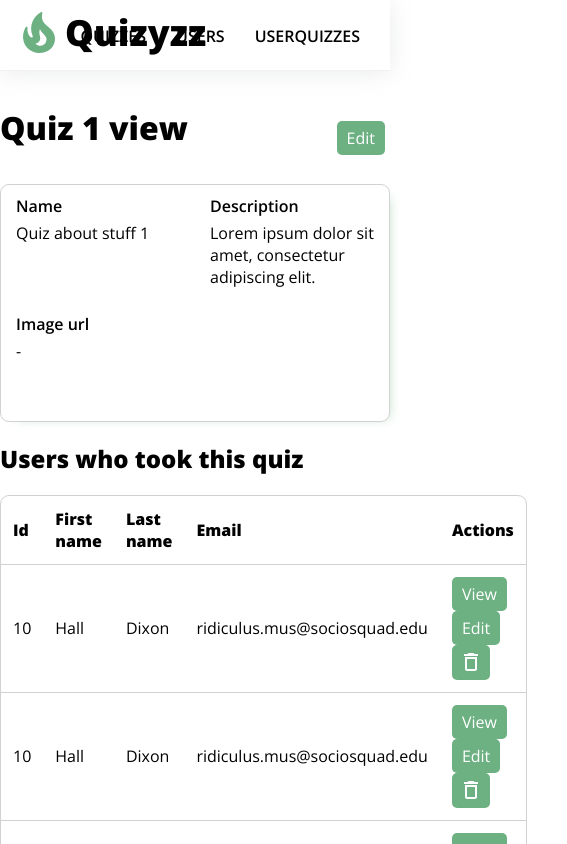
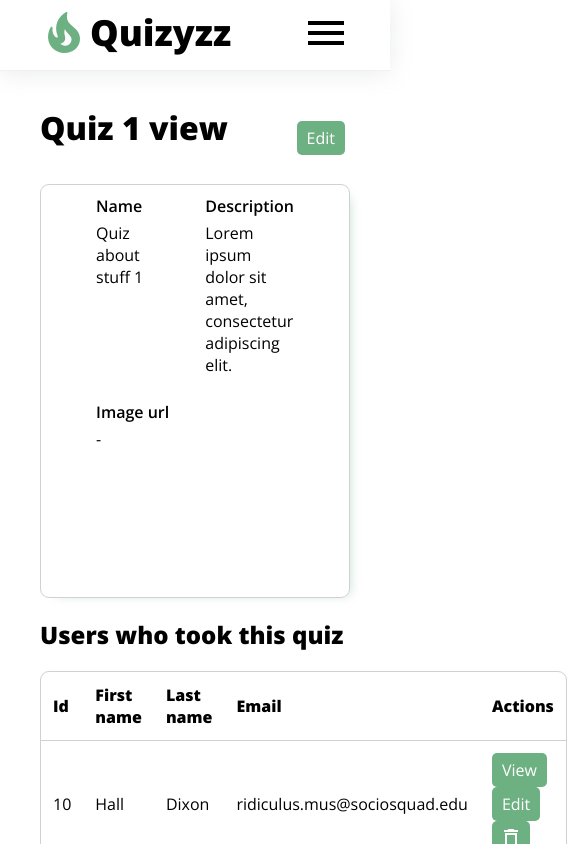
Before and after one commit to lukaskup/quiz-app, a React (Create React App) app: page /quiz/view/1 in a window 390 px wide. Shown: the top 844 px of the page, 567 px wide, since content can reach past the window. Built offline with nearby package versions, Linux system fonts and the light colour scheme.

Commit message:
some bug fixes

```diff
--- a/package.json
+++ b/package.json
@@ -21,6 +21,7 @@
     "react-i18next": "^11.12.0",
     "react-router-dom": "^5.3.0",
     "react-scripts": "4.0.3",
+    "react-select": "^5.2.1",
     "react-svg": "^14.0.17",
     "styled-components": "^5.3.1",
     "typescript": "^4.1.2",
--- a/src/App.styled.ts
+++ b/src/App.styled.ts
@@ -45,6 +45,7 @@ export const Container = styled.div`
     max-width: 1200px;
     margin-left: auto;
     margin-right: auto;
+    padding: 0 40px;
 `;
 
 export const Table = styled.table`
--- a/src/components/Navigation/Navigation.styled.ts
+++ b/src/components/Navigation/Navigation.styled.ts
@@ -2,7 +2,7 @@ import styled from 'styled-components';
 
 export const NavigationContainer = styled.nav`
     height: 40px;
-    padding: 15px;
+    padding: 15px 0;
     border-bottom: 1px solid #f1f1f1;
     box-shadow: rgba(149, 157, 165, 0.2) 0 2px 24px;
 
@@ -12,7 +12,7 @@ export const NavigationContainer = styled.nav`
 
         .logo-icon {
             position: absolute;
-            left: 0;
+            left: 40px;
             bottom: 2px;
 
             svg {
@@ -31,7 +31,7 @@ export const NavigationContainer = styled.nav`
 
     .navi-links {
         position: absolute;
-        right: 0;
+        right: 40px;
         top: 10px;
         width: fit-content;
 
@@ -40,5 +40,50 @@ export const NavigationContainer = styled.nav`
             text-transform: uppercase;
             font-weight: 600;
         }
+
+        @media only screen and (max-width: 768px) {
+            display: none;
+        }
+
+        .hamburger-icon {
+            position: absolute;
+            right: 40px;
+            top: 10px;
+        }
+    }
+
+    .mobile-menu {
+        @media only screen and (min-width: 768px) {
+            display: none;
+        }
+        position: absolute;
+        right: 40px;
+        top: -6px;
+    }
+
+    .mobile-drawer {
+        display: none;
+        position: absolute;
+        height: 100vh;
+        width: 100%;
+        background: white;
+        z-index: 100;
+        top: 56px;
+        left: 0;
+
+        &.open {
+            display: block !important;
+        }
+
+        a {
+            display: block;
+            margin-left: auto;
+            margin-right: auto;
+            width: 100%;
+            margin-top: 40px;
+            text-align: center;
+            font-weight: 600;
+            text-transform: uppercase;
+        }
     }
 `;
--- a/src/components/Navigation/Navigation.tsx
+++ b/src/components/Navigation/Navigation.tsx
@@ -1,11 +1,14 @@
-import React from 'react';
+import React, { useState } from 'react';
 import { NavigationContainer } from './Navigation.styled';
 import { Container } from '../../App.styled';
 import { Link } from 'react-router-dom';
 import { ReactSVG } from 'react-svg';
 import Logo from '../../assets/imgs/logo.svg';
+import HamburgerIcon from '../../assets/icons/HamburgerIcon.svg';
 
 export const Navigation = () => {
+    const [isMobileMenuOpen, setIsMobileMenuOpen] = useState<boolean>(false);
+
     return (
         <NavigationContainer>
             <Container>
@@ -18,6 +21,19 @@ export const Navigation = () => {
                     <Link to={'/user'}>users</Link>
                     <Link to={'/userQuiz'}>userQuizzes</Link>
                 </div>
+                <div className={'mobile-menu'}>
+                    <ReactSVG
+                        src={HamburgerIcon}
+                        onClick={() => {
+                            setIsMobileMenuOpen(!isMobileMenuOpen);
+                        }}
+                    />
+                </div>
+                <div className={`mobile-drawer ${isMobileMenuOpen ? 'open' : ''}`}>
+                    <Link to={'/quiz'}>quizzes</Link>
+                    <Link to={'/user'}>users</Link>
+                    <Link to={'/userQuiz'}>userQuizzes</Link>
+                </div>
             </Container>
         </NavigationContainer>
     );
--- a/src/components/User/UserList.tsx
+++ b/src/components/User/UserList.tsx
@@ -21,7 +21,7 @@ export const UserList = ({ users, title }: QuizListProps) => {
         <>
             {title ? title : <h1 style={{ display: 'inline-block' }}>Users list</h1>}
             {!title && (
-                <ButtonLink to="/quiz/add" style={{ marginTop: '50px', float: 'right' }}>
+                <ButtonLink to="/user/add" style={{ marginTop: '50px', float: 'right' }}>
                     Add
                 </ButtonLink>
             )}
--- a/src/components/UserQuiz/UserQuizList.tsx
+++ b/src/components/UserQuiz/UserQuizList.tsx
@@ -22,7 +22,7 @@ export const UserQuizList = ({ userQuizzes, title }: UserQuizListProps) => {
         <>
             {title ? title : <h1 style={{ display: 'inline-block' }}>UserQuizzes list</h1>}
             {!title && (
-                <ButtonLink to="/quiz/add" style={{ marginTop: '50px', float: 'right' }}>
+                <ButtonLink to="/userQuiz/add" style={{ marginTop: '50px', float: 'right' }}>
                     Add
                 </ButtonLink>
             )}
```
Also changed, not shown: src/assets/icons/HamburgerIcon.svg (added), 1 other file (tests, documents, lock files or other folders).
